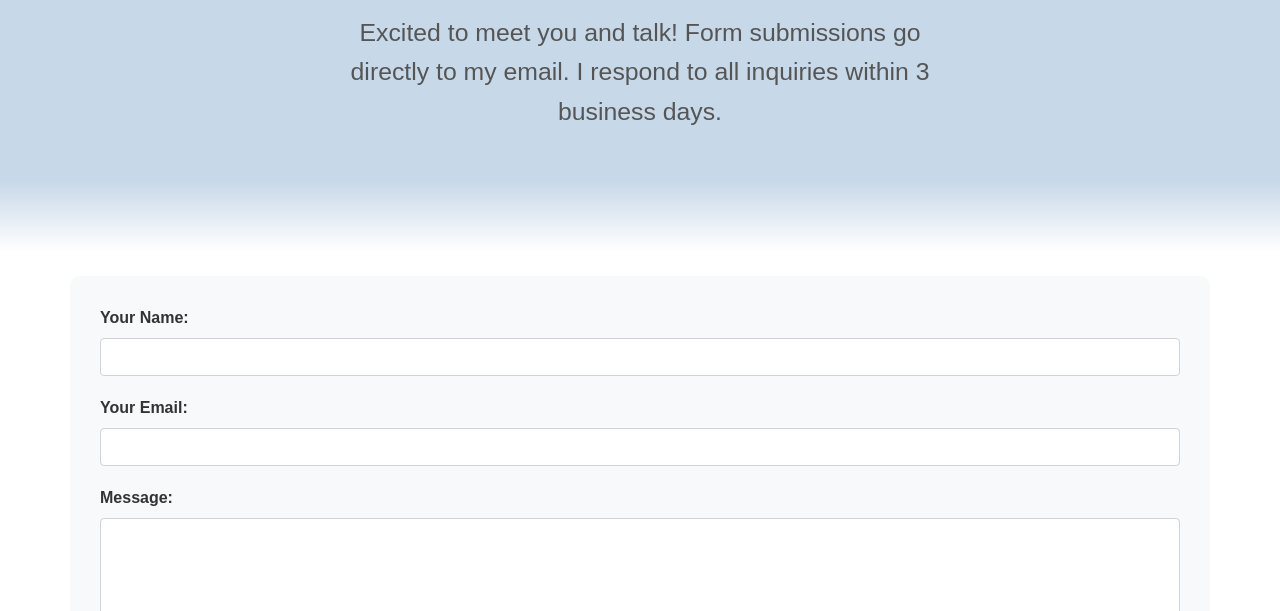
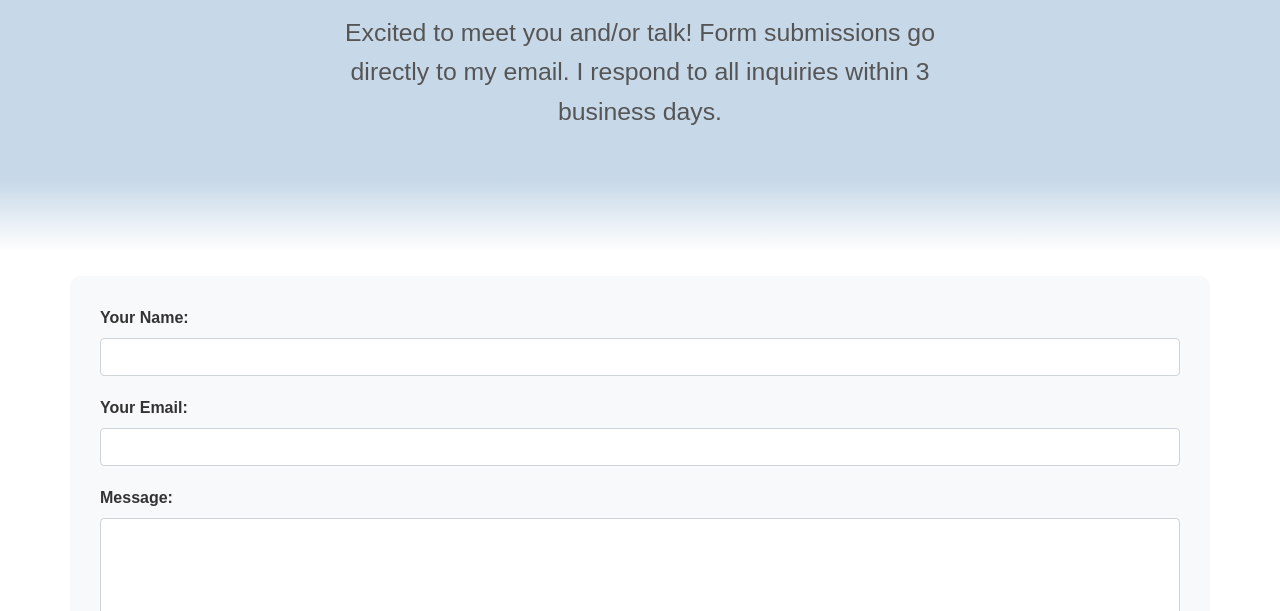
Before and after one commit to Keaton-A-Ramey/Keaton-A-Ramey.github.io, a website: page contact.html in a window 1280 px wide. Shown: the part 189-800 px from the top of the page. Drawn offline with nearby package versions, Linux system fonts and the light colour scheme.

Commit message:
Update contact.html
little accuracy fix

```diff
--- a/contact.html
+++ b/contact.html
@@ -65,7 +65,7 @@
             <div class="text-center mb-5" style="margin-top: 3%;">
                 <p class="headline">Contact Me</p>
                 <p class="subheadline" style="margin-left: 25%; margin-right: 25%;">
-                    Excited to meet you and talk! Form submissions go directly to my email.
+                    Excited to meet you and/or talk! Form submissions go directly to my email.
                     I respond to all inquiries within 3 business days.
                 </p>
             </div>
```
